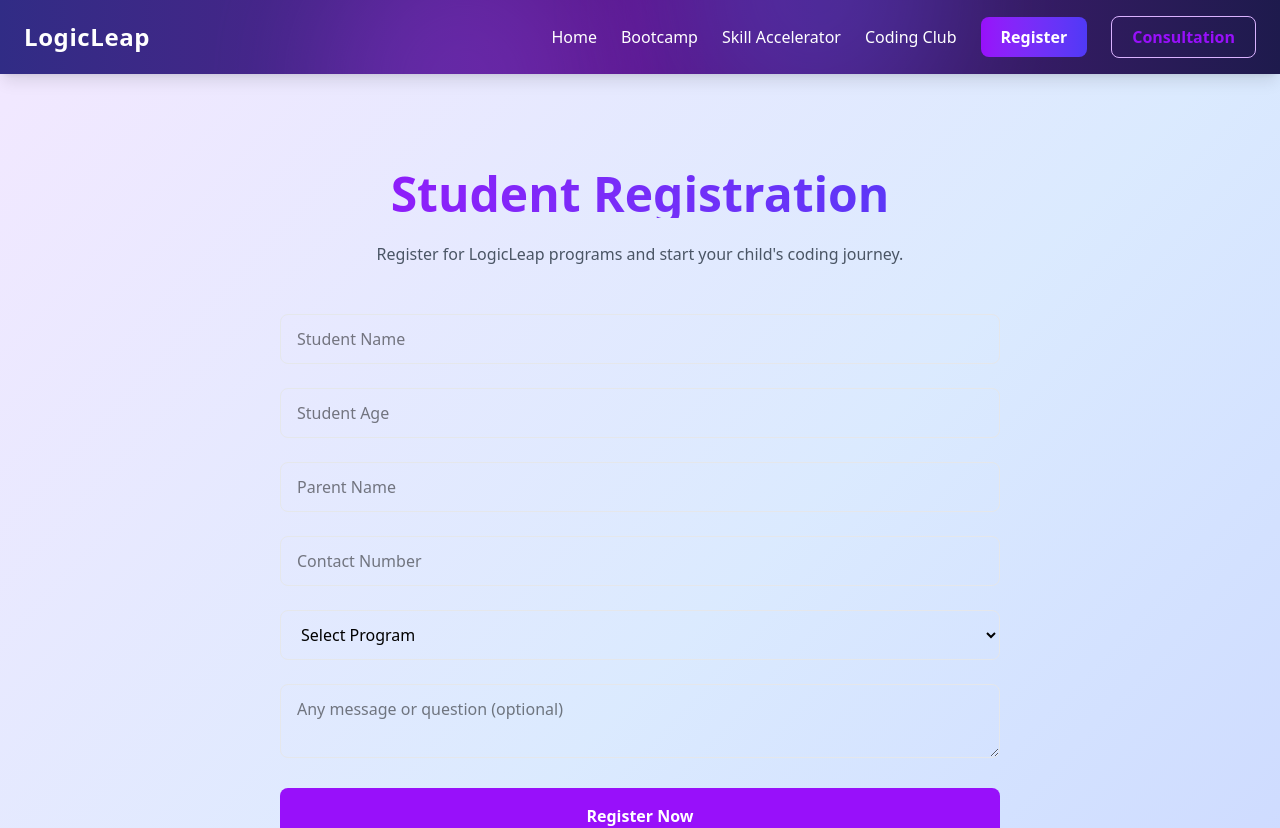
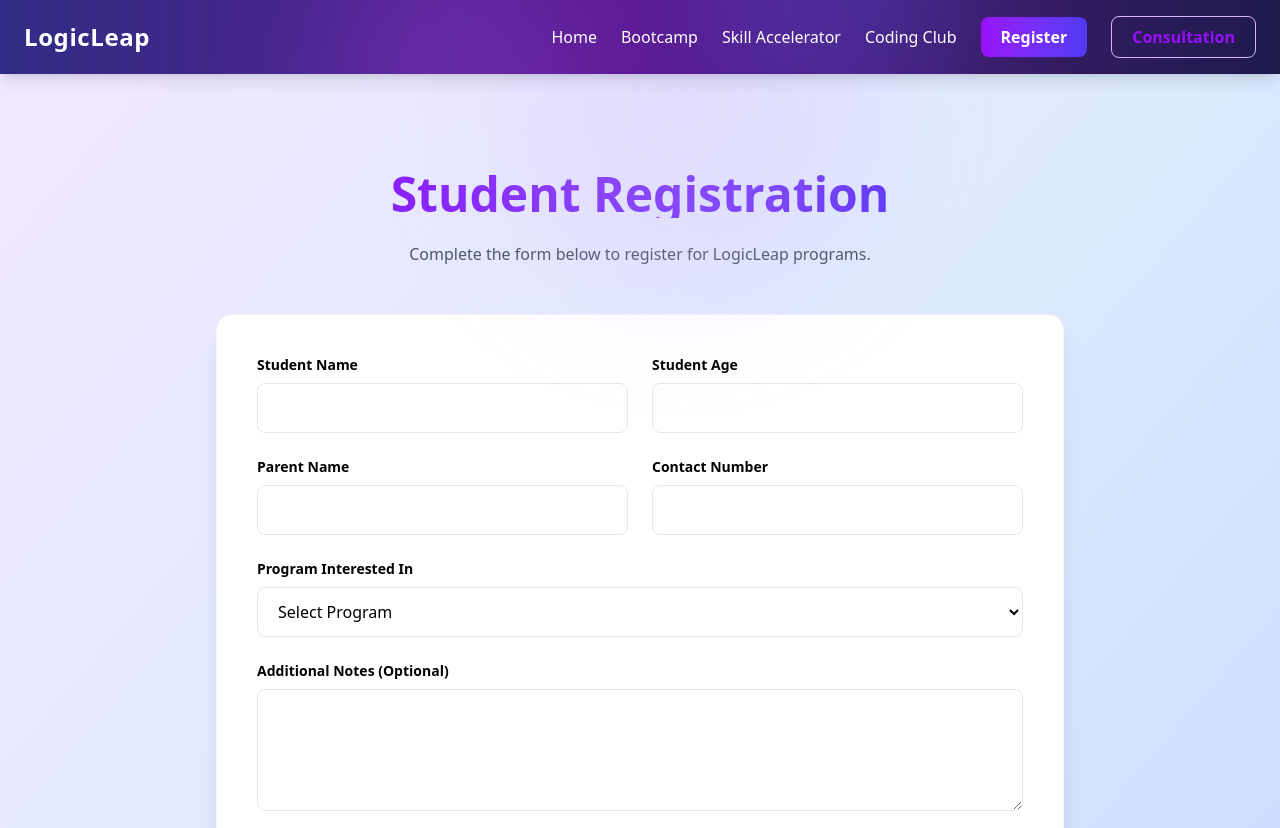
Before and after one commit to srushteesingh/logicleap-platform, a Next.js app: page /register in a window 1280 px wide. Shown: the top 828 px of the page. Built offline with nearby package versions, Linux system fonts and the light colour scheme; no server answers.

Commit message:
upgrade register and consultation

```diff
--- a/app/book-consultation/page.tsx
+++ b/app/book-consultation/page.tsx
@@ -3,7 +3,7 @@
 import { useState } from "react";
 import { supabase } from "../lib/supabase";
 
-export default function BookConsultation() {
+export default function Consultation() {
   const [loading, setLoading] = useState(false);
 
   const [formData, setFormData] = useState({
@@ -30,62 +30,77 @@ export default function BookConsultation() {
     setLoading(false);
 
     if (error) {
-      alert("Something went wrong. Please try again.");
+      alert("Something went wrong.");
       return;
     }
 
-    alert("Consultation request submitted successfully!");
-
-    setFormData({
-      parent_name: "",
-      phone: "",
-      student_age: "",
-      preferred_time: "",
-      message: "",
-    });
+    alert("Consultation request submitted!");
   };
 
   return (
-    <div className="max-w-3xl mx-auto px-6 py-24">
+    <div className="relative max-w-3xl mx-auto px-6 py-24">
+      <div className="absolute -top-40 left-1/3 w-96 h-96 bg-purple-300 opacity-20 blur-3xl rounded-full"></div>
+
       <h1 className="text-5xl font-bold text-center mb-6 bg-gradient-to-r from-purple-600 to-indigo-600 text-transparent bg-clip-text">
         Book Consultation
       </h1>
 
       <p className="text-center text-gray-600 mb-12">
-        Not sure which program is right for your child? Book a short
-        consultation and we will guide you.
+        Not sure which program is right for your child? Schedule a short
+        consultation with us.
       </p>
 
+      <div className="bg-white shadow-xl rounded-2xl p-10 border border-gray-100">
         <form onSubmit={handleSubmit} className="space-y-6">
+          <div>
+            <label className="block text-sm font-semibold mb-2">
+              Parent Name
+            </label>
+
             <input
               type="text"
               name="parent_name"
-          placeholder="Parent Name"
               required
               value={formData.parent_name}
               onChange={handleChange}
               className="w-full border border-gray-200 rounded-lg px-4 py-3"
             />
+          </div>
+
+          <div>
+            <label className="block text-sm font-semibold mb-2">
+              Contact Number
+            </label>
 
             <input
               type="tel"
               name="phone"
-          placeholder="Contact Number"
               required
               value={formData.phone}
               onChange={handleChange}
               className="w-full border border-gray-200 rounded-lg px-4 py-3"
             />
+          </div>
+
+          <div>
+            <label className="block text-sm font-semibold mb-2">
+              Student Age
+            </label>
 
             <input
               type="number"
               name="student_age"
-          placeholder="Student Age"
               required
               value={formData.student_age}
               onChange={handleChange}
               className="w-full border border-gray-200 rounded-lg px-4 py-3"
             />
+          </div>
+
+          <div>
+            <label className="block text-sm font-semibold mb-2">
+              Preferred Call Time
+            </label>
 
             <select
               name="preferred_time"
@@ -94,28 +109,36 @@ export default function BookConsultation() {
               onChange={handleChange}
               className="w-full border border-gray-200 rounded-lg px-4 py-3"
             >
-          <option value="">Preferred Call Time</option>
-          <option value="Morning">Morning</option>
-          <option value="Afternoon">Afternoon</option>
-          <option value="Evening">Evening</option>
+              <option value="">Select Time</option>
+              <option>Morning</option>
+              <option>Afternoon</option>
+              <option>Evening</option>
             </select>
+          </div>
+
+          <div>
+            <label className="block text-sm font-semibold mb-2">
+              Question (Optional)
+            </label>
 
             <textarea
               name="message"
-          placeholder="Any specific question?"
+              rows={4}
               value={formData.message}
               onChange={handleChange}
               className="w-full border border-gray-200 rounded-lg px-4 py-3"
             />
+          </div>
 
           <button
             type="submit"
             disabled={loading}
-          className="w-full bg-purple-600 hover:bg-purple-700 text-white py-4 rounded-lg font-semibold"
+            className="w-full bg-gradient-to-r from-purple-600 to-indigo-600 text-white py-4 rounded-xl font-semibold hover:opacity-90 transition"
           >
             {loading ? "Submitting..." : "Book Consultation"}
           </button>
         </form>
       </div>
+    </div>
   );
 }
--- a/app/register/page.tsx
+++ b/app/register/page.tsx
@@ -24,7 +24,6 @@ export default function Register() {
 
   const handleSubmit = async (e: any) => {
     e.preventDefault();
-
     setLoading(true);
 
     const { error } = await supabase.from("registrations").insert([formData]);
@@ -32,78 +31,94 @@ export default function Register() {
     setLoading(false);
 
     if (error) {
-      alert("Something went wrong. Please try again.");
+      alert("Something went wrong.");
       return;
     }
 
     alert("Registration submitted successfully!");
-
-    setFormData({
-      student_name: "",
-      age: "",
-      parent_name: "",
-      phone: "",
-      program: "",
-      message: "",
-    });
   };
 
   return (
-    <div className="max-w-3xl mx-auto px-6 py-24">
+    <div className="relative max-w-4xl mx-auto px-6 py-24">
+      {/* Glow */}
+      <div className="absolute -top-40 left-1/3 w-96 h-96 bg-purple-300 opacity-20 blur-3xl rounded-full"></div>
+
       <h1 className="text-5xl font-bold text-center mb-6 bg-gradient-to-r from-purple-600 to-indigo-600 text-transparent bg-clip-text">
         Student Registration
       </h1>
 
       <p className="text-center text-gray-600 mb-12">
-        Register for LogicLeap programs and start your child's coding journey.
+        Complete the form below to register for LogicLeap programs.
       </p>
 
-      <form onSubmit={handleSubmit} className="space-y-6">
+      <div className="bg-white shadow-xl rounded-2xl p-10 border border-gray-100">
+        <form onSubmit={handleSubmit} className="grid md:grid-cols-2 gap-6">
           {/* Student Name */}
+          <div>
+            <label className="block text-sm font-semibold mb-2">
+              Student Name
+            </label>
             <input
               type="text"
               name="student_name"
-          placeholder="Student Name"
               required
               value={formData.student_name}
               onChange={handleChange}
               className="w-full border border-gray-200 rounded-lg px-4 py-3"
             />
+          </div>
 
           {/* Age */}
+          <div>
+            <label className="block text-sm font-semibold mb-2">
+              Student Age
+            </label>
             <input
               type="number"
               name="age"
-          placeholder="Student Age"
               required
               value={formData.age}
               onChange={handleChange}
               className="w-full border border-gray-200 rounded-lg px-4 py-3"
             />
+          </div>
 
           {/* Parent Name */}
+          <div>
+            <label className="block text-sm font-semibold mb-2">
+              Parent Name
+            </label>
             <input
               type="text"
               name="parent_name"
-          placeholder="Parent Name"
               required
               value={formData.parent_name}
               onChange={handleChange}
               className="w-full border border-gray-200 rounded-lg px-4 py-3"
             />
+          </div>
 
           {/* Phone */}
+          <div>
+            <label className="block text-sm font-semibold mb-2">
+              Contact Number
+            </label>
             <input
               type="tel"
               name="phone"
-          placeholder="Contact Number"
               required
               value={formData.phone}
               onChange={handleChange}
               className="w-full border border-gray-200 rounded-lg px-4 py-3"
             />
+          </div>
 
           {/* Program */}
+          <div className="md:col-span-2">
+            <label className="block text-sm font-semibold mb-2">
+              Program Interested In
+            </label>
+
             <select
               name="program"
               required
@@ -112,29 +127,39 @@ export default function Register() {
               className="w-full border border-gray-200 rounded-lg px-4 py-3"
             >
               <option value="">Select Program</option>
-          <option value="Mastery Journey">Mastery Journey</option>
-          <option value="Skill Accelerator">Skill Accelerator</option>
-          <option value="Coding Club">Coding Club (Monthly)</option>
-          <option value="Innovation Sprint">Innovation Sprint</option>
+              <option>Mastery Journey</option>
+              <option>Skill Accelerator</option>
+              <option>Coding Club</option>
+              <option>Innovation Sprint</option>
             </select>
+          </div>
 
           {/* Message */}
+          <div className="md:col-span-2">
+            <label className="block text-sm font-semibold mb-2">
+              Additional Notes (Optional)
+            </label>
+
             <textarea
               name="message"
-          placeholder="Any message or question (optional)"
+              rows={4}
               value={formData.message}
               onChange={handleChange}
               className="w-full border border-gray-200 rounded-lg px-4 py-3"
             />
+          </div>
 
+          <div className="md:col-span-2 text-center mt-4">
             <button
               type="submit"
               disabled={loading}
-          className="w-full bg-purple-600 hover:bg-purple-700 text-white py-4 rounded-lg font-semibold"
+              className="bg-gradient-to-r from-purple-600 to-indigo-600 text-white px-10 py-4 rounded-xl font-semibold hover:opacity-90 transition"
             >
-          {loading ? "Submitting..." : "Register Now"}
+              {loading ? "Submitting..." : "Submit Registration"}
             </button>
+          </div>
         </form>
+      </div>
     </div>
   );
 }
```
Lines whose indentation alone changed are shown as unchanged.
